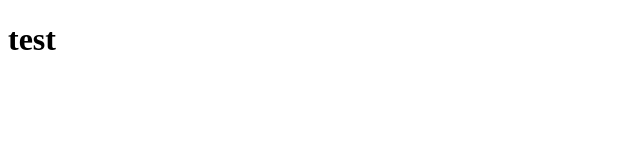
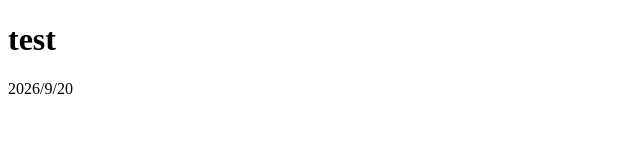
Before and after one commit to Daichish/daichi_app1, a plain HTML site: page test.html in a window 1280 px wide. Shown: the whole page, without its empty margins (0-640 px from the left). Drawn offline with Linux system fonts and the light colour scheme.

Commit message:
test:edited_test.html

```diff
--- a/test.html
+++ b/test.html
@@ -7,5 +7,6 @@
 </head>
 <body>
         <h1>test</h1>
+        <p>2026/9/20</p>
 </body>
 </html>
```
